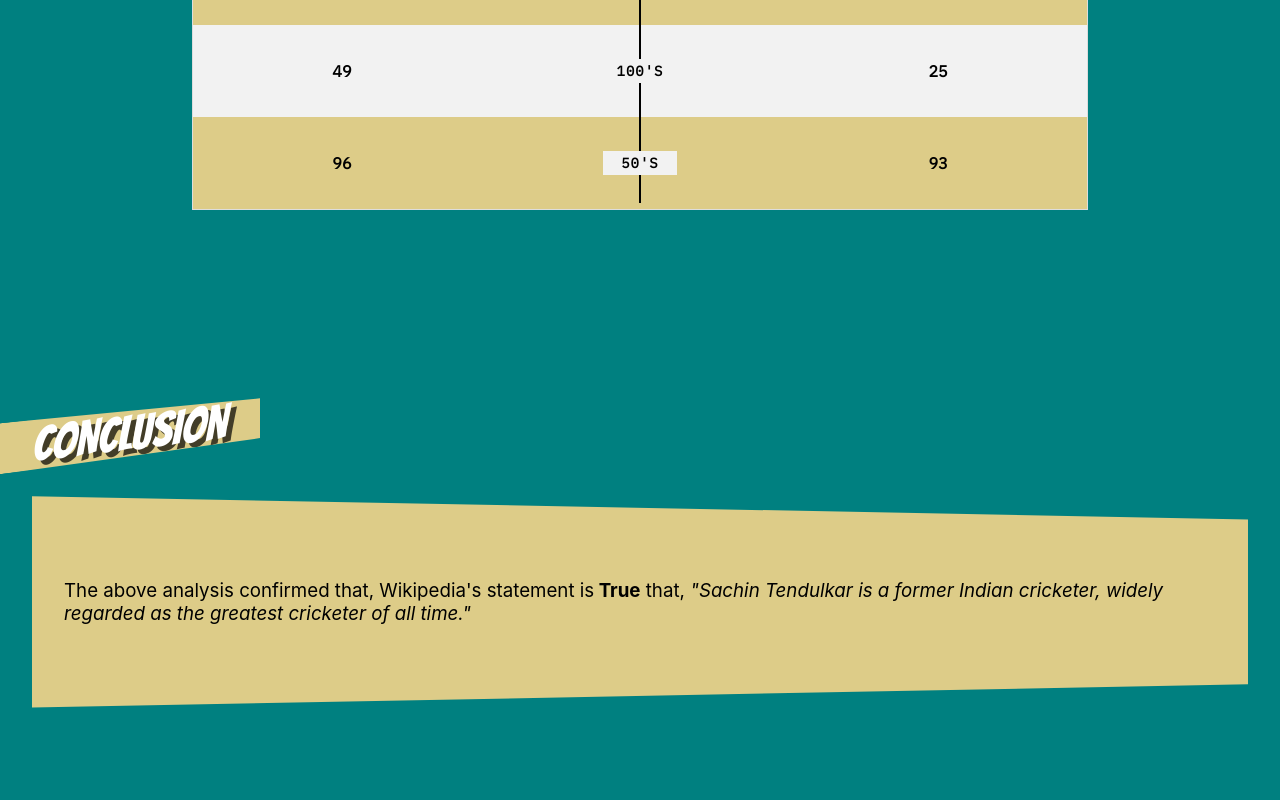
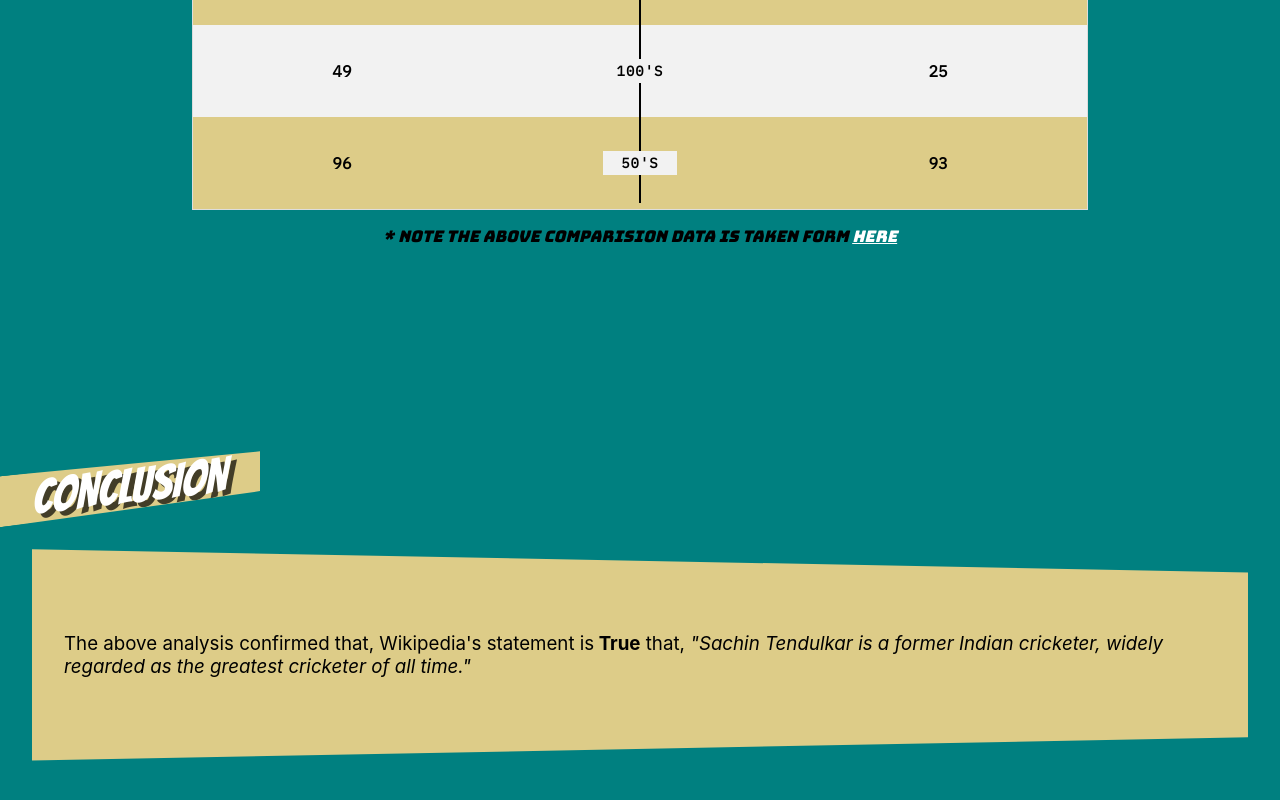
Before and after one commit to rrhythmsharma/Sachin-Career-Analysis, a React (Create React App) app: page / in a window 1280 px wide. Shown: the part 6175-6975 px from the top of the page. Built offline with nearby package versions, Linux system fonts and the light colour scheme.

Commit message:
Added Note line

```diff
--- a/src/components/Comparison/Comparison.css
+++ b/src/components/Comparison/Comparison.css
@@ -67,6 +67,16 @@
 
 .comparison-drop-down-select-option{
     margin: 15px;
+}
+
+.note{
+    text-align: center;
+    font-size: 16px;
+    font-family: 'Bungee', cursive;
+}
+
+.note-link{
+    color: white;
 }
 
 .table-heading, td {
--- a/src/components/Comparison/Comparison.js
+++ b/src/components/Comparison/Comparison.js
@@ -72,8 +72,8 @@
                         <TableRow sachinData={sachinArray.Hundreds} competitorData={currentCompetitorArray.Hundreds} Label={"100's"} />
                         <TableRow sachinData={sachinArray.Fifties} competitorData={currentCompetitorArray.Fifties} Label={"50's"} lastLine ={"last-line"}  />
                     </tbody>
-
                 </table>
+                <p className="note"><i>* Note the above comparision data is taken form <a className="note-link" href="https://github.com/obedjunias/Cricket-Statistics" target="__blank">here</a> </i></p>
             </div>
         )
     }
```
Lines whose indentation alone changed are shown as unchanged.
